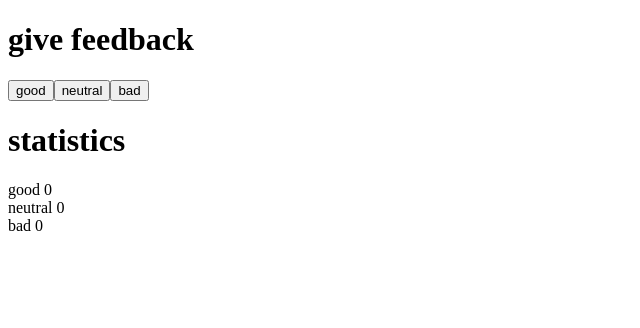
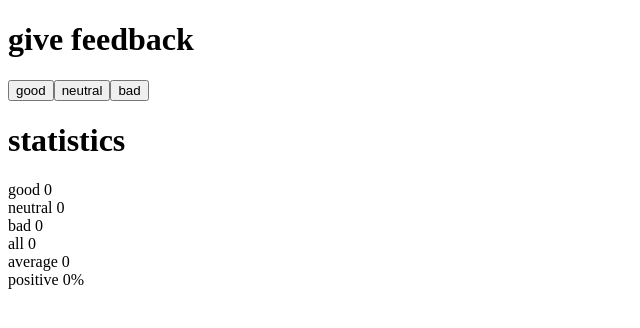
Before and after one commit to Scott-Zeta/FullStackOpen_MOOC, a React (Create React App) app in the folder Part1/unicafe/: page / in a window 1280 px wide. Shown: the top 328 px of the page, without its empty margins (0-640 px from the left). Built offline with nearby package versions, Linux system fonts and the light colour scheme.

Commit message:
exercise 1.7

```diff
--- a/Part1/unicafe/src/App.js
+++ b/Part1/unicafe/src/App.js
@@ -1,7 +1,7 @@
 import { useState } from 'react'
 
-const Button = ({onClick, text}) =>{
-  return(
+const Button = ({ onClick, text }) => {
+  return (
     <button onClick={onClick}>
       {text}
     </button>
@@ -13,18 +13,24 @@ const App = () => {
   const [good, setGood] = useState(0)
   const [neutral, setNeutral] = useState(0)
   const [bad, setBad] = useState(0)
-
-  const clickGood = () =>{
+  const total = good + neutral + bad;
+  let average = 0;
+  let positive = 0;
+  if (total) {
+    average = (good - bad) / total;
+    positive = good / total * 100;
+  }
+  const clickGood = () => {
     setGood(good + 1);
     console.log(good);
   }
 
-  const clickNeutral = () =>{
+  const clickNeutral = () => {
     setNeutral(neutral + 1);
     console.log(neutral);
   }
 
-  const clickBad = () =>{
+  const clickBad = () => {
     setBad(bad + 1);
     console.log(bad);
   }
@@ -32,16 +38,20 @@ const App = () => {
   return (
     <div>
       <div>
-      <h1>give feedback</h1>
-      <Button text = "good" onClick ={clickGood} />
-      <Button text = "neutral" onClick ={clickNeutral} />
-      <Button text = "bad" onClick ={clickBad} />
+        <h1>give feedback</h1>
+        <Button text="good" onClick={clickGood} />
+        <Button text="neutral" onClick={clickNeutral} />
+        <Button text="bad" onClick={clickBad} />
       </div>
       <div>
         <h1>statistics</h1>
         <p>good {good} <br></br>
-        neutral {neutral} <br></br>
-        bad {bad}</p>
+          neutral {neutral} <br></br>
+          bad {bad} <br></br>
+          all {total} <br></br>
+          average {average} <br></br>
+          positive {positive}%
+        </p>
       </div>
     </div>
   )
```
